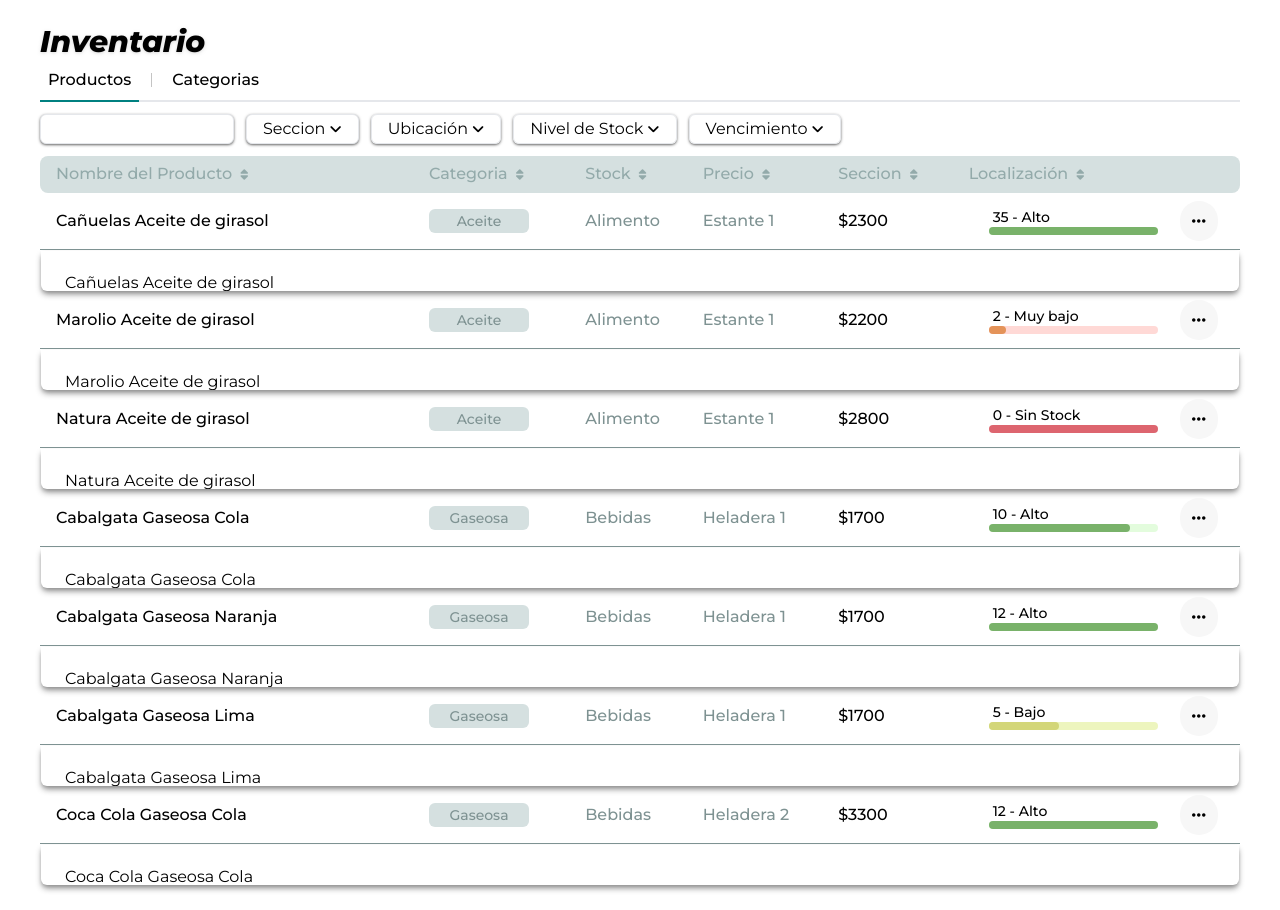
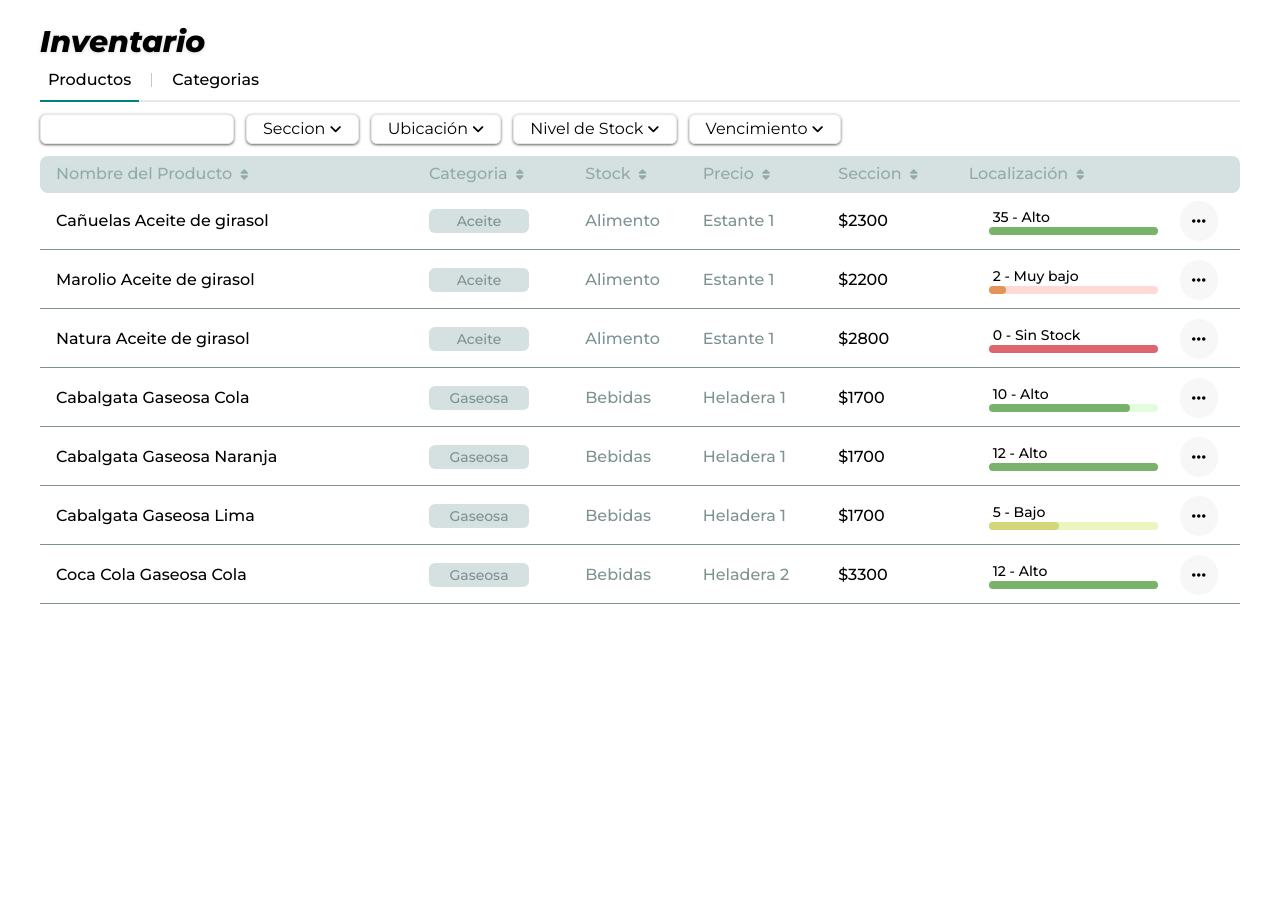
Before and after one commit to Cito2310/react-ts-initial-project, a React (Vite) app: page / in a window 1280 px wide. After the commit the page ends 800 px from the top, so only its background shows below. Built offline with nearby package versions, Linux system fonts and the light colour scheme.

Commit message:
fixed bug padding-details

```diff
--- a/src/ProductManagement/components/ListItemProduct.tsx
+++ b/src/ProductManagement/components/ListItemProduct.tsx
@@ -40,7 +40,9 @@ export const ListItemProduct = ({ category, section, name, price, stock, locatio
 
         <tr className="">
             <td colSpan={10}>
-                <div style={{height}} className="bg-white transition-base overflow-hidden flex flex-col shadow-md shadow-[#8f8f8f] rounded-b-md px-6 py-5">
+                <div style={{height}} className={`
+                    ${height !== 0 ? "px-6 py-5" : ""}
+                    bg-white transition-base overflow-hidden flex flex-col shadow-md shadow-[#8f8f8f] rounded-b-md `}>
                     <input value={name}></input>
                     <input></input>
                     <input></input>
```
